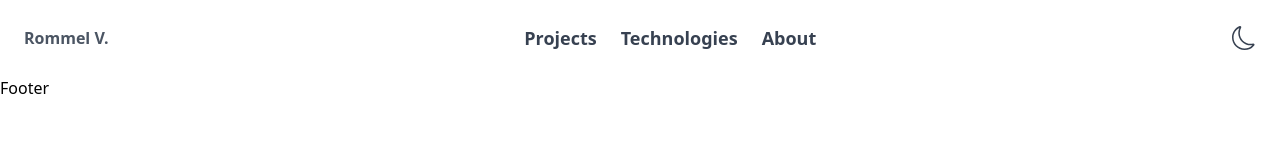
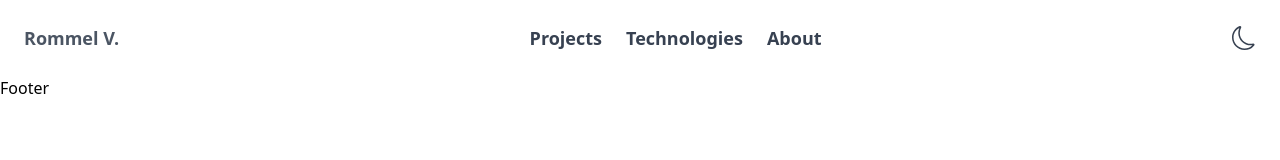
Before and after one commit to rommel667/my_portfolio, a Next.js app: page / in a window 1280 px wide. Shown: the top 160 px of the page. Built offline with nearby package versions, Linux system fonts and the light colour scheme.

Commit message:
text size

```diff
--- a/components/Header/Logo.js
+++ b/components/Header/Logo.js
@@ -6,7 +6,7 @@ const Logo = () => {
         <div className="">
             <Link href="/">
                 <a>
-                    <h3 className="text-gray-600 font-semibold dark:text-gray-400">Rommel V.</h3>
+                    <h3 className="text-gray-600 text-lg font-bold dark:text-gray-400">Rommel V.</h3>
                 </a>
             </Link>
         </div>
```
